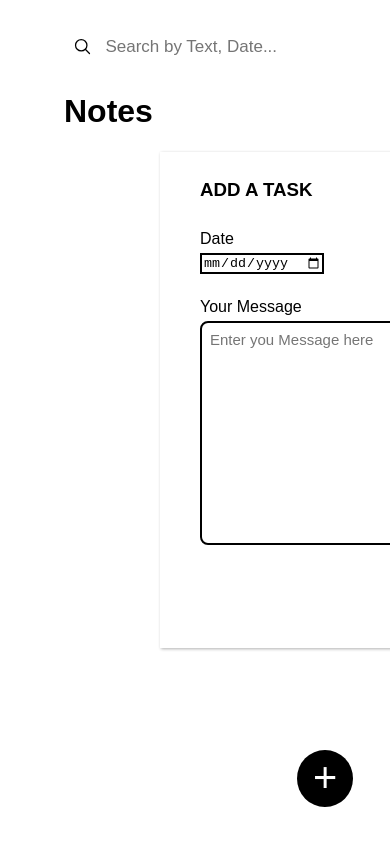
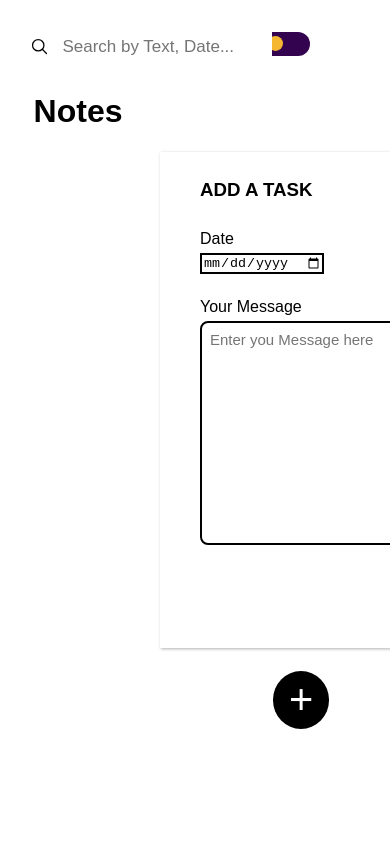
Before and after one commit to Websitedev7849/react-js, a React (Create React App) app: page /addTaskWindow in a window 390 px wide. Shown: the top 844 px of the page. Built offline with nearby package versions, Linux system fonts and the light colour scheme.

Commit message:
done with navbar responsiveness, having ISSUE with app height

```diff
--- a/src/Navbar.js
+++ b/src/Navbar.js
@@ -22,7 +22,7 @@ const Navbar = ({fill, theme, useFill, setSearchWord}) => {
 
             <svg fill={fill} xmlns="http://www.w3.org/2000/svg"  viewBox="0 0 30 30" width="30px" height="30px"><path fill="none" stroke={fill} strokeMiterlimit="10" strokeWidth="2" d="M13 4A9 9 0 1 0 13 22A9 9 0 1 0 13 4Z"/><path fill="none" stroke={fill} strokeLinecap="round" strokeMiterlimit="10" strokeWidth="2" d="M26 26L19.437 19.437"/></svg>
 
-            <input type="text" onChange={e => setSearchWord(e.target.value)} placeholder="Search by Text, Date..." className="search"/>
+            <input className="search" type="text" onChange={e => setSearchWord(e.target.value)} placeholder="Search by Text, Date..." />
         </div>
         <h1 className="Notes">Notes</h1>
      </nav>
--- a/src/index.css
+++ b/src/index.css
@@ -6,15 +6,23 @@ body, #root {
   margin: 0;
   padding: 0;
   font-family: arial;
-  height: auto;
+  height: 100%;
+  width: 100%;
 }
 
 #root{
   height: 100%;
+  width: 100%;
+}
+
+.App{
+  height: 100%;
+  width: 100%;
 }
 
 .main{
-  height: 45rem;
+  padding: 2rem auto;
+  height: 100%;
   width: 100%;
 }
 
@@ -40,7 +48,6 @@ body, #root {
   background-color: var(--bg-color);
   color: var(--color);
   transition: all 0.5s ease-in;
-  height: 100%;
   margin: 0;
 }
 
@@ -306,3 +313,47 @@ body, #root {
           height: 88%;
           width: 88%;
         }
+
+@media (max-width: 760px){
+
+  .App{
+    /* height: 55rem; */
+    width: 100%;
+  }
+
+  /* <Navbar/>  */
+
+  .search-bar{
+    width: 13rem;
+    margin-left: -3rem;
+  }
+
+  .Notes{
+    margin-left: -1.9rem;
+  }
+
+  /* <ThemeToggle/> */
+
+  .theme-toggle-container{
+    right: 5rem;
+  }
+
+  /* <Task /> */
+  .task-container{
+    grid-template-columns: repeat(2, 1fr);
+    margin-left: -25px;
+    padding: auto;
+    grid-column-gap: -1rem;
+    width: 100%;
+  }
+
+    .task-card{
+      height: 9.5rem;
+      width: 9.5rem;
+    }
+
+  /* <AddTask/>  */
+  .add-task{
+    right: 3.8rem;
+    bottom: 7.2rem;
+  }}
```
